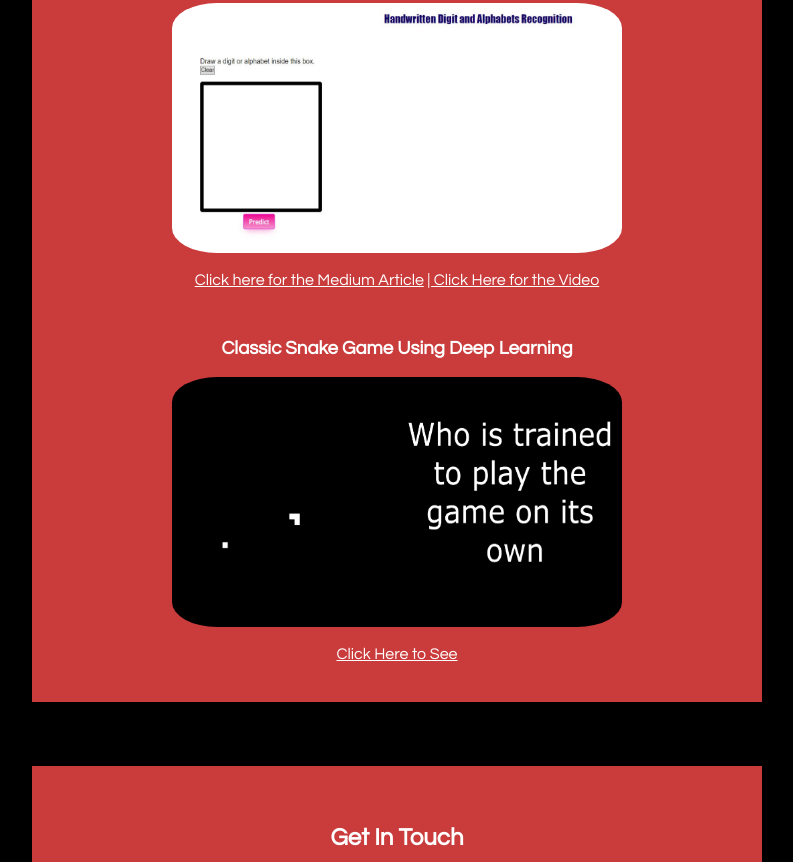
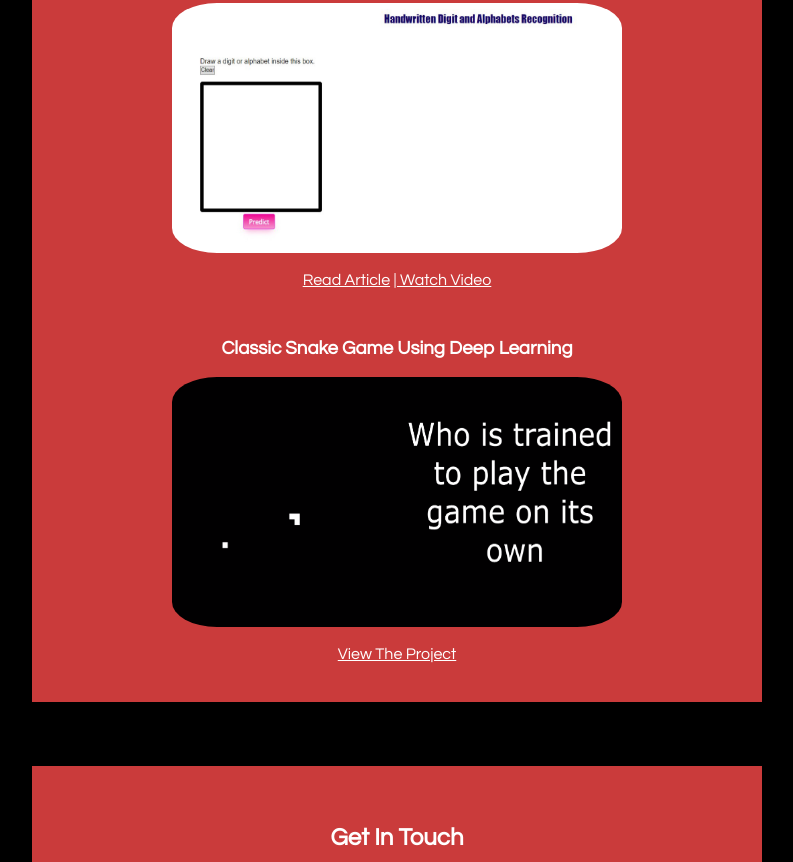
Before and after one commit to ArchanGhosh/Portfolio, a plain HTML site: page index.html in a window 1280 px wide. Shown: the part 2532-3394 px from the top of the page, without its empty margins (243-1036 px from the left). Drawn offline with Linux system fonts and the light colour scheme.

Commit message:
Add files via upload

```diff
--- a/index.html
+++ b/index.html
@@ -29,7 +29,7 @@
                <li><a href="https://github.com/ArchanGhosh"><i class="fa fa-github" aria-hidden="true"></i></a></li>
                <li><a href="https://www.linkedin.com/in/archanghosh/"><i class="fa fa-linkedin" aria-hidden="true"></i></a></li>
             </ul>
-            <a href="https://docs.google.com/document/d/106KhiMOQopCtviL7oHRX8nFJuEJ8dF0_3pxyRiNba-M/edit?usp=sharing">Resume</a>
+            <a href="https://docs.google.com/document/d/106KhiMOQopCtviL7oHRX8nFJuEJ8dF0_3pxyRiNba-M/edit?usp=sharing">Read Resume</a>
        </div>
        <div class="skill-box">
            <h1> Things I am Good At</h1>
@@ -65,8 +65,8 @@
             <img class="proj-img" src="images/handproject.jpg" alt="hand-project">
             <br>
             <br>
-            <a href="https://medium.com/@archan_ghosh/a-simple-browser-based-alpha-numeric-prediction-and-text-to-speech-using-tensorflow-30fe05c48e56">Click here for the Medium Article</a>
-            <a href="https://youtu.be/01oTZMbA9kk"> | Click Here for the Video</a>
+            <a href="https://medium.com/@archan_ghosh/a-simple-browser-based-alpha-numeric-prediction-and-text-to-speech-using-tensorflow-30fe05c48e56">Read Article</a>
+            <a href="https://youtu.be/01oTZMbA9kk"> | Watch Video</a>
             <br>
             <br>
             <br>
@@ -74,7 +74,7 @@
             <img class="proj-img" src="images/snake-game.PNG" alt="snake-project">
             <br>
             <br>
-            <a href="https://www.linkedin.com/posts/archanghosh_college-demonstration-pygame-activity-6672858671074160640-zHs9">Click Here to See</a>
+            <a href="https://www.linkedin.com/posts/archanghosh_college-demonstration-pygame-activity-6672858671074160640-zHs9">View The Project</a>
         </div>
         <div class="contact">
             <h2>Get In Touch</h2>
```
